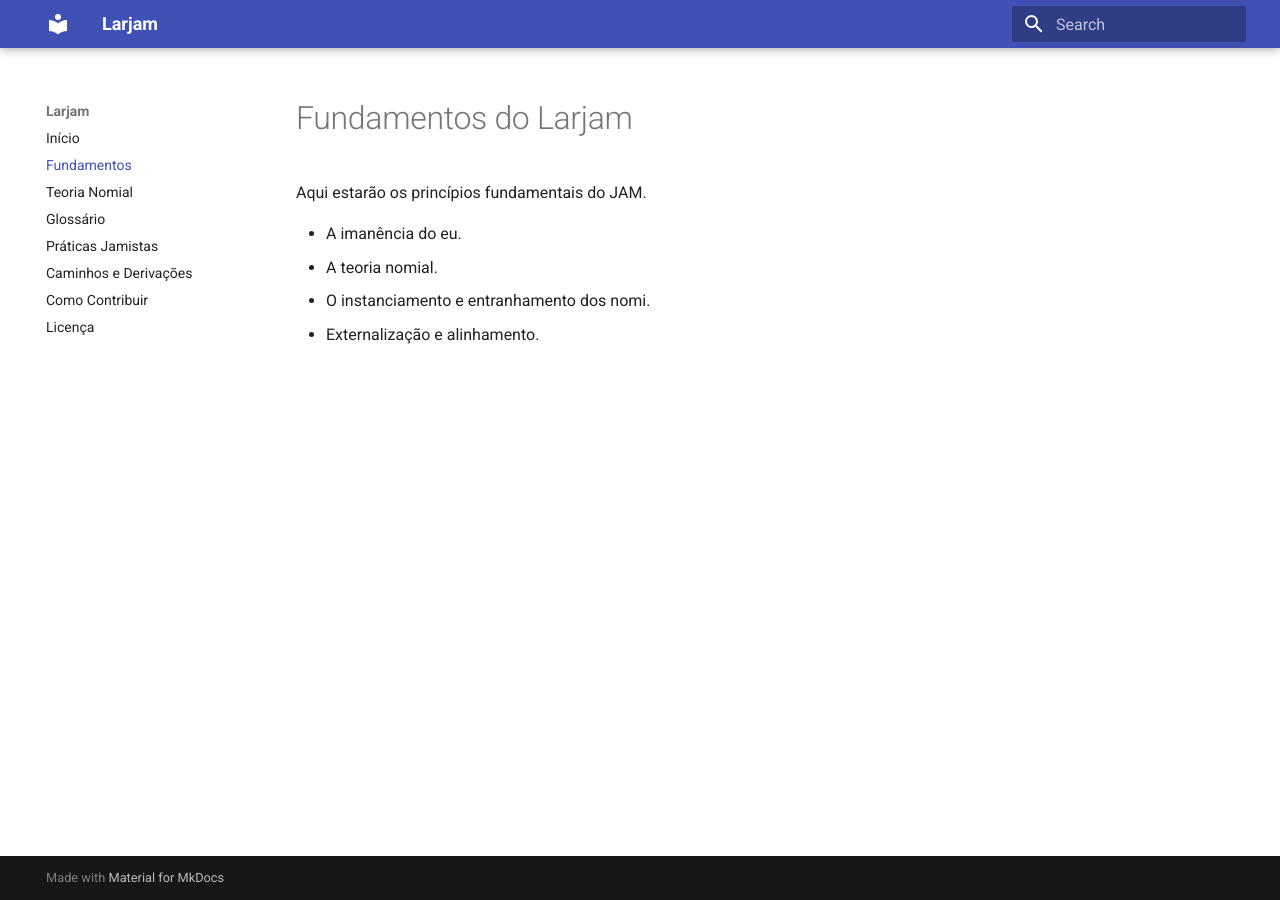
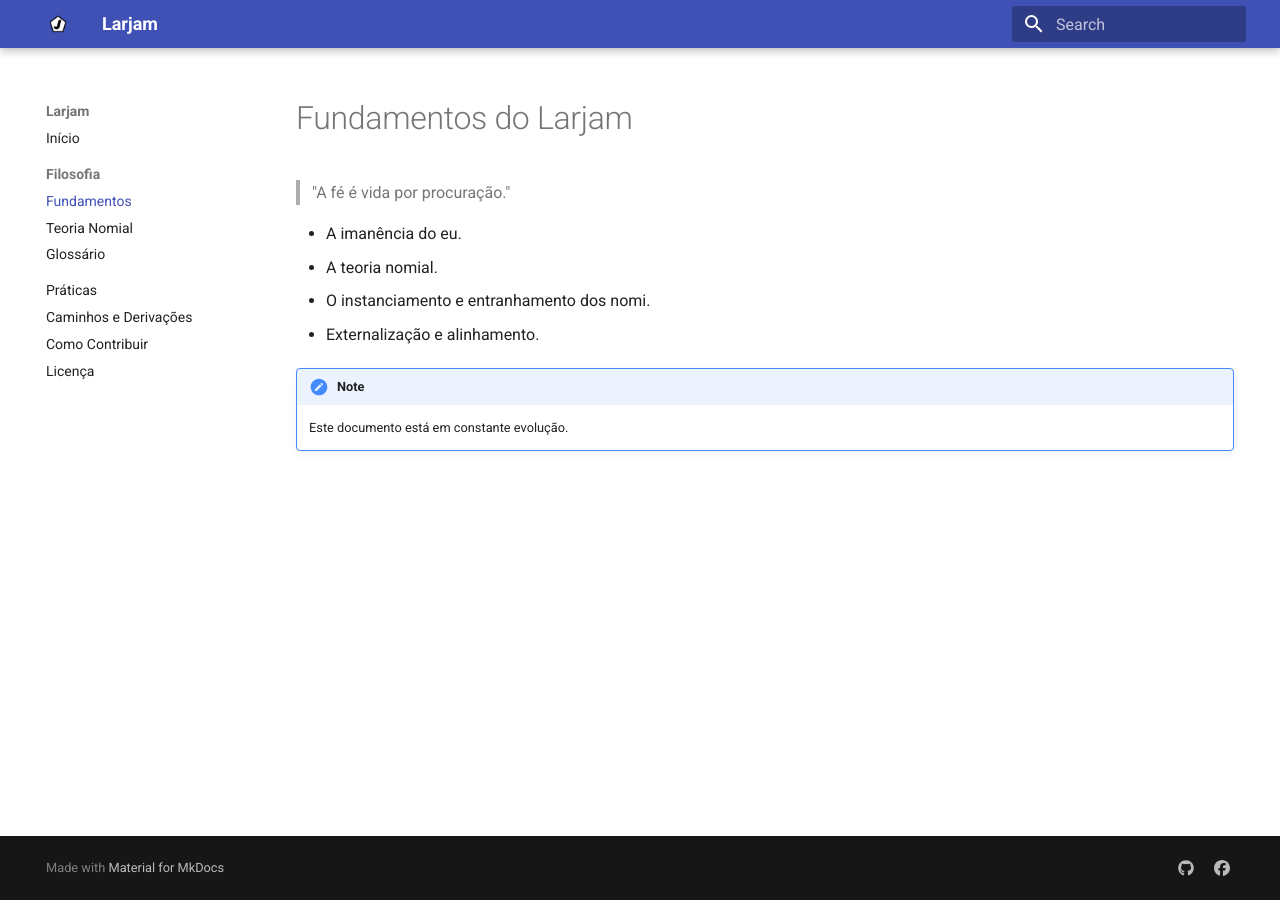
Before and after one commit to eom-jam/larjam, an MkDocs documentation site: the page built from docs/fundamentos.md, in a window 1280 px wide. Built offline with MkDocs 1.6.1 and Material for MkDocs 9.7.7, drawn with Linux system fonts in a browser that asks for light colours.

```diff
--- a/docs/fundamentos.md
+++ b/docs/fundamentos.md
@@ -1,8 +1,11 @@
 # Fundamentos do Larjam
 
-Aqui estarão os princípios fundamentais do JAM.
+> "A fé é vida por procuração."
 
 - A imanência do eu.
 - A teoria nomial.
 - O instanciamento e entranhamento dos nomi.
 - Externalização e alinhamento.
+
+!!! note
+    Este documento está em constante evolução.
--- a/mkdocs.yml
+++ b/mkdocs.yml
@@ -2,22 +2,50 @@ site_name: Larjam
 site_url: https://eom-jam.github.io/larjam/
 theme:
   name: material
+  logo: assets/logo.png
+  favicon: assets/favicon.png
+  palette:
+    - media: "(prefers-color-scheme: light)"
+      scheme: default
+      primary: indigo
+      accent: indigo
+    - media: "(prefers-color-scheme: dark)"
+      scheme: slate
+      primary: indigo
+      accent: indigo
+  features:
+    - navigation.instant
+    - navigation.sections
+    - navigation.top
+    - toc.integrate
+    - search.suggest
+    - search.highlight
+    - content.code.copy
+    - content.action.edit
 
 nav:
   - Início: index.md
-  - Fundamentos: fundamentos.md
-  - Teoria Nomial: teoria-nomial.md
-  - Glossário: glossario.md
-  - Práticas Jamistas: praticas.md
+  - Filosofia:
+      - Fundamentos: fundamentos.md
+      - Teoria Nomial: teoria-nomial.md
+      - Glossário: glossario.md
+  - Práticas: praticas.md
   - Caminhos e Derivações: caminhos.md
   - Como Contribuir: contribuindo.md
   - Licença: licenca.md
 
+extra:
+  social:
+    - icon: fontawesome/brands/github
+      link: https://github.com/eom-jam/larjam
+    - icon: fontawesome/brands/facebook
+      link: https://facebook.com/
+
 markdown_extensions:
-  - toc:
-      permalink: true
-  - tables
   - admonition
   - codehilite
   - footnotes
   - meta
+  - toc:
+      permalink: true
+  - tables
```
Also changed, not shown: CONTRIBUTING.md (added, +56 -0 lines), docs/praticas.md (+3 -0 lines), docs/teoria-nomial.md (+3 -0 lines), docs/assets/favicon.png (added), docs/assets/logo.png (added), docs/assets/logoPreto.png (added).
